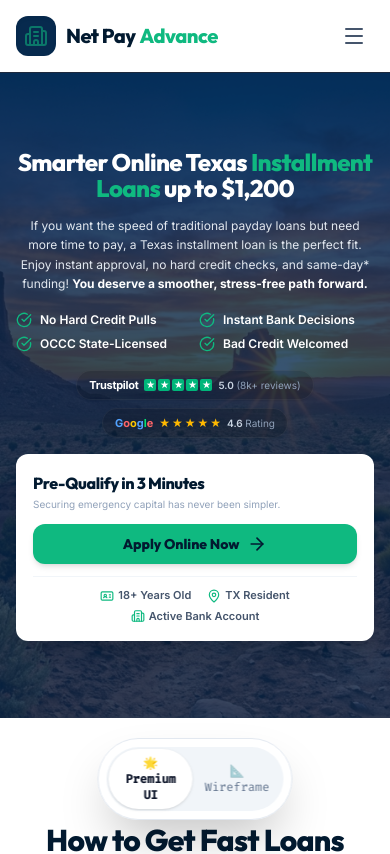
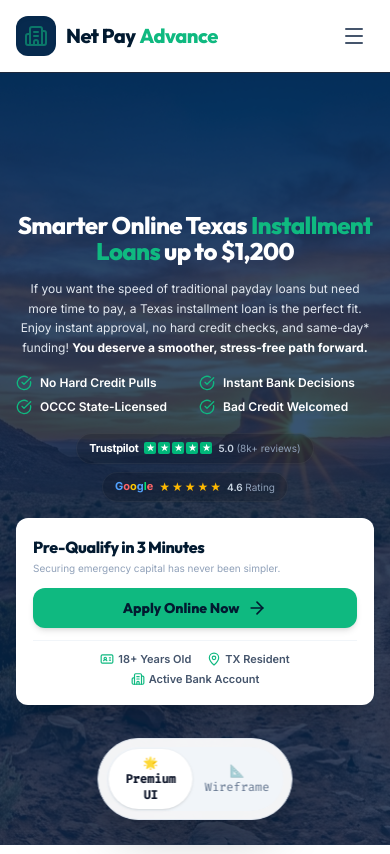
Before and after one commit to lgcoding2026/Texas-Installment-Page, a React (Vite) app: page / in a window 390 px wide. Shown: the top 854 px of the page. Built offline with nearby package versions, Linux system fonts and the light colour scheme.

Commit message:
style: adjust hero section height and padding
Update min-height and vertical padding on the hero section to improve layout responsiveness across mobile and desktop breakpoints.

```diff
--- a/src/App.tsx
+++ b/src/App.tsx
@@ -258,8 +258,8 @@
         id="hero-section"
         className={
           isWireframe
-            ? "relative bg-white text-slate-900 border-b-2 border-slate-900 flex items-center min-h-[calc(85vh-72px)] py-10 md:py-16 overflow-hidden"
-            : "relative bg-brand-blue-800 text-white flex items-center min-h-[calc(85vh-72px)] py-10 md:py-16 overflow-hidden"
+            ? "relative bg-white text-slate-900 border-b-2 border-slate-900 flex items-center min-h-[calc(100vh-72px)] md:min-h-[calc(85vh-72px)] py-12 md:py-14 overflow-hidden"
+            : "relative bg-brand-blue-800 text-white flex items-center min-h-[calc(100vh-72px)] md:min-h-[calc(85vh-72px)] py-12 md:py-14 overflow-hidden"
         }
       >
         {isWireframe ? (
```
